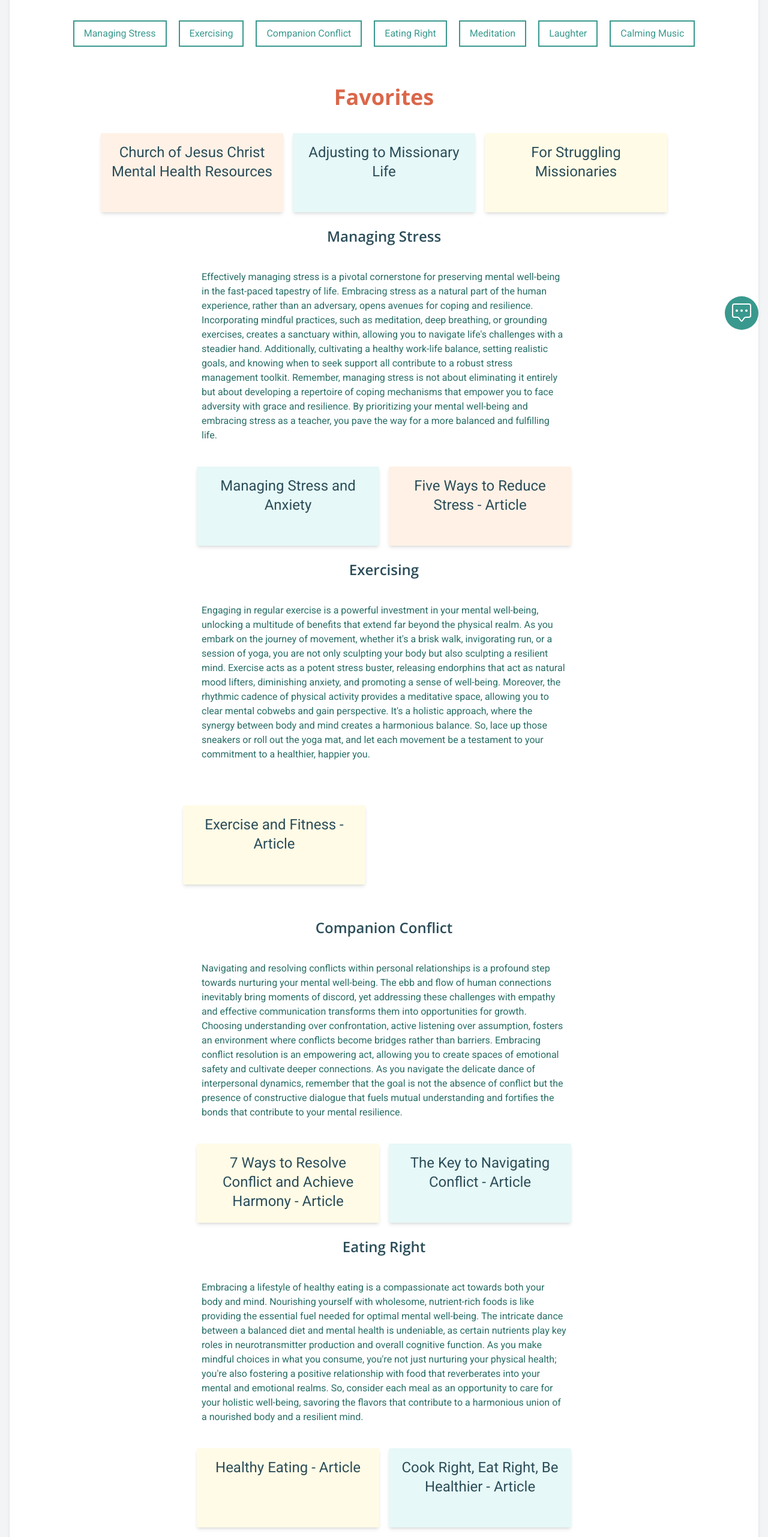
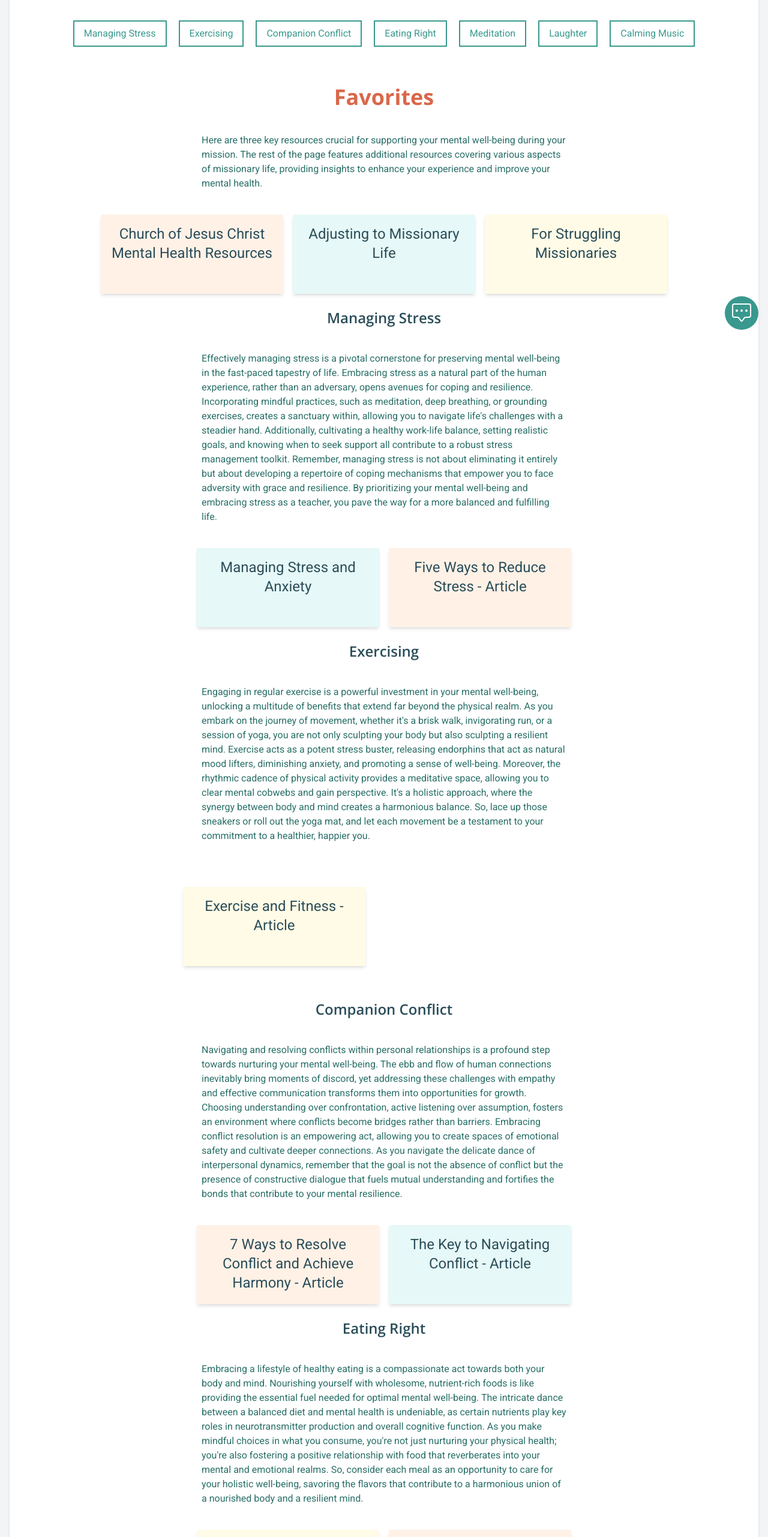
Before and after one commit to koletonmurray/mental-health-app, a React (Create React App) app in the folder frontend/mental-health-app/: page /resources in a window 1280 px wide. Shown: the part 234-2797 px from the top of the page at 60% size. Built offline with nearby package versions, Linux system fonts and the light colour scheme; grey boxes are pictures that could not be loaded.

Commit message:
ok I'm done for the day

```diff
--- a/frontend/mental-health-app/src/pages/Home.js
+++ b/frontend/mental-health-app/src/pages/Home.js
@@ -9,15 +9,15 @@ function Home() {
     <>
       <div className="flex justify-center gap-6 mb-4">
         <div className='w-[35%]'>
-          <br/><br/>
+          <br/><br/><br/><br/>
           <PageTitle title={'Welcome to Liahona Lifts!'} subtitle={'Learn to manage your mental health while on a mission.'} position='left'/>
         </div>
-        <img src={logo} className='h-[200px]' alt='Liahona Lifts logo'/>
+        <img src={logo} className='h-[300px]' alt='Liahona Lifts logo'/>
       </div>
       {/* Flex row containing two cards */}
       <div className="flex justify-center gap-4 mb-4">
         <Card>
-          Hi
+          You can do hard things!
         </Card>
 
         <Card>
--- a/frontend/mental-health-app/src/pages/Resources.js
+++ b/frontend/mental-health-app/src/pages/Resources.js
@@ -103,6 +103,7 @@ function Resources() {
 
             {/* Favorites */}
             <PageTitle title={'Favorites'}/>
+            <Blurb>Here are three key resources crucial for supporting your mental well-being during your mission. The rest of the page features additional resources covering various aspects of missionary life, providing insights to enhance your experience and improve your mental health.</Blurb>
             <div className="flex justify-center items-center gap-4 mb-4">
                 <Card link={'https://www.churchofjesuschrist.org/get-help/mental-health?lang=eng'} bgcolor={'peach'}>
                     Church of Jesus Christ Mental Health Resources
@@ -148,7 +149,7 @@ function Resources() {
                 <PageTitle subtitle={'Companion Conflict'} />
                 <Blurb>Navigating and resolving conflicts within personal relationships is a profound step towards nurturing your mental well-being. The ebb and flow of human connections inevitably bring moments of discord, yet addressing these challenges with empathy and effective communication transforms them into opportunities for growth. Choosing understanding over confrontation, active listening over assumption, fosters an environment where conflicts become bridges rather than barriers. Embracing conflict resolution is an empowering act, allowing you to create spaces of emotional safety and cultivate deeper connections. As you navigate the delicate dance of interpersonal dynamics, remember that the goal is not the absence of conflict but the presence of constructive dialogue that fuels mutual understanding and fortifies the bonds that contribute to your mental resilience.</Blurb>
                 <div className="flex justify-center items-center gap-4">
-                    <Card link={'https://www.churchofjesuschrist.org/inspiration/7-ways-to-resolve-conflict-and-achieve-harmony?lang=eng'} bgcolor={'lemon'}>
+                    <Card link={'https://www.churchofjesuschrist.org/inspiration/7-ways-to-resolve-conflict-and-achieve-harmony?lang=eng'} bgcolor={'peach'}>
                         7 Ways to Resolve Conflict and Achieve Harmony - Article
                     </Card>
                     <Card link={'https://www.churchofjesuschrist.org/inspiration/the-key-to-navigating-conflict?lang=eng'} bgcolor={'lightgreen'}>
@@ -165,7 +166,7 @@ function Resources() {
                     <Card link={'https://www.churchofjesuschrist.org/life/child-nutrition-resources/healthy-eating?lang=eng'} bgcolor={'lemon'}>
                         Healthy Eating - Article
                     </Card>
-                    <Card link={'https://www.churchofjesuschrist.org/study/test/dive/goals-activities/cook-right-eat-right-and-be-healthier?lang=eng'} bgcolor={'lightgreen'}>
+                    <Card link={'https://www.churchofjesuschrist.org/study/test/dive/goals-activities/cook-right-eat-right-and-be-healthier?lang=eng'} bgcolor={'peach'}>
                         Cook Right, Eat Right, Be Healthier - Article
                     </Card>
                 </div>
```
